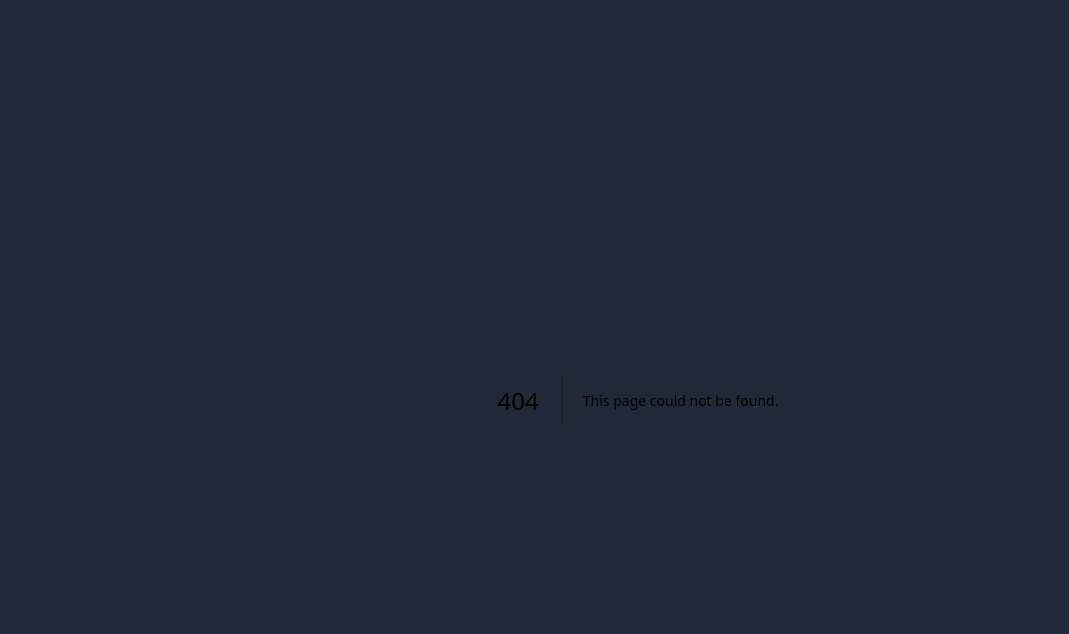
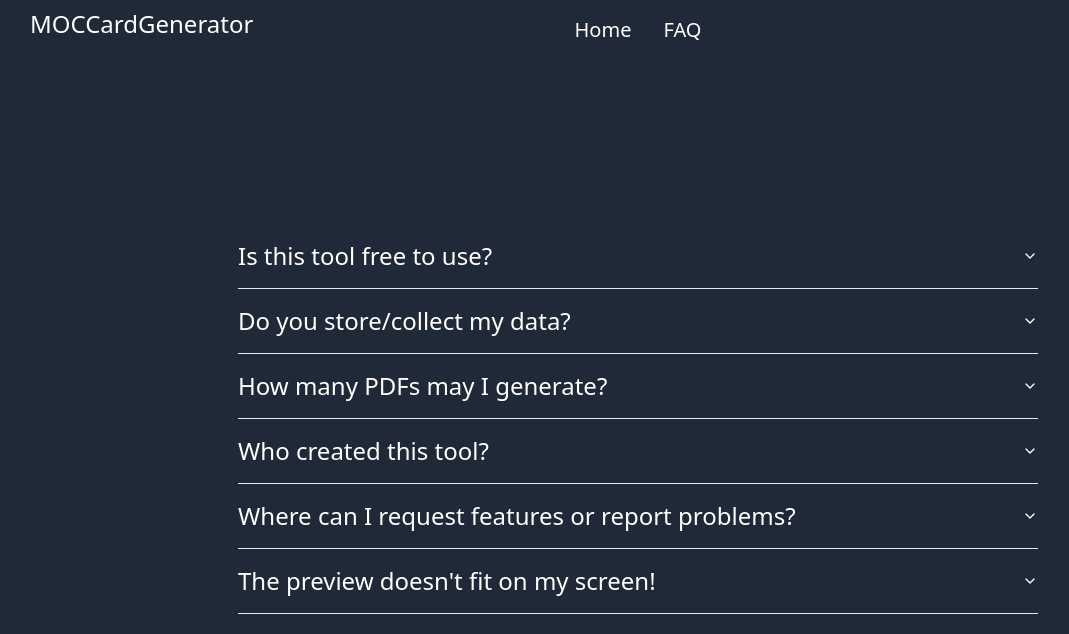
Before and after one commit to mocdaniel/moccardgenerator, a Next.js app: page /faq in a window 1280 px wide. Before the commit this address had no page. Shown: the top 634 px of the page, without its empty margins (2-1071 px from the left). Built offline with nearby package versions, Linux system fonts and the light colour scheme.

Commit message:
Adds FAQ

```diff
--- a/components/Header.tsx
+++ b/components/Header.tsx
@@ -3,7 +3,7 @@
 import {FileDownIcon } from "lucide-react";
 
 type HeaderProps = {
-    renderImage: () => void;
+    renderImage: (() => void) | null;
 }
 export default function Header(props: HeaderProps) {
     return (
@@ -13,12 +13,12 @@
                 <Link className="hover:underline text-xl pt-4" href={"/"}>Home</Link>
                 <Link className="hover:underline text-xl pt-4" href={"/faq"}>FAQ</Link>
             </div>
-            <div className="flex flex-row gap-4 absolute right-8 pt-2 justify-between">
-                <Button onClick={props.renderImage} variant="affirmative">
+            { props.renderImage &&
+                <Button className="absolute right-8 pt-2" onClick={props.renderImage} variant="affirmative">
                     <FileDownIcon className="mr-2"/>
                     Download PDF
                 </Button>
-            </div>
+            }
         </div>
     )
 }
--- /dev/null
+++ b/components/ui/accordion.tsx
@@ -0,0 +1,56 @@
+import * as React from "react"
+import * as AccordionPrimitive from "@radix-ui/react-accordion"
+import { ChevronDown } from "lucide-react"
+
+import { cn } from "@/lib/utils"
+
+const Accordion = AccordionPrimitive.Root
+
+const AccordionItem = React.forwardRef<
+  React.ElementRef<typeof AccordionPrimitive.Item>,
+  React.ComponentPropsWithoutRef<typeof AccordionPrimitive.Item>
+>(({ className, ...props }, ref) => (
+  <AccordionPrimitive.Item
+    ref={ref}
+    className={cn("border-b", className)}
+    {...props}
+  />
+))
+AccordionItem.displayName = "AccordionItem"
+
+const AccordionTrigger = React.forwardRef<
+  React.ElementRef<typeof AccordionPrimitive.Trigger>,
+  React.ComponentPropsWithoutRef<typeof AccordionPrimitive.Trigger>
+>(({ className, children, ...props }, ref) => (
+  <AccordionPrimitive.Header className="flex">
+    <AccordionPrimitive.Trigger
+      ref={ref}
+      className={cn(
+        "flex flex-1 items-center justify-between py-4 font-medium transition-all hover:underline [&[data-state=open]>svg]:rotate-180",
+        className
+      )}
+      {...props}
+    >
+      {children}
+      <ChevronDown className="h-4 w-4 shrink-0 transition-transform duration-200" />
+    </AccordionPrimitive.Trigger>
+  </AccordionPrimitive.Header>
+))
+AccordionTrigger.displayName = AccordionPrimitive.Trigger.displayName
+
+const AccordionContent = React.forwardRef<
+  React.ElementRef<typeof AccordionPrimitive.Content>,
+  React.ComponentPropsWithoutRef<typeof AccordionPrimitive.Content>
+>(({ className, children, ...props }, ref) => (
+  <AccordionPrimitive.Content
+    ref={ref}
+    className="overflow-hidden text-sm transition-all data-[state=closed]:animate-accordion-up data-[state=open]:animate-accordion-down"
+    {...props}
+  >
+    <div className={cn("pb-4 pt-0", className)}>{children}</div>
+  </AccordionPrimitive.Content>
+))
+
+AccordionContent.displayName = AccordionPrimitive.Content.displayName
+
+export { Accordion, AccordionItem, AccordionTrigger, AccordionContent }
--- a/package.json
+++ b/package.json
@@ -9,6 +9,7 @@
     "lint": "next lint"
   },
   "dependencies": {
+    "@radix-ui/react-accordion": "^1.1.2",
     "@radix-ui/react-dropdown-menu": "^2.0.6",
     "@radix-ui/react-slot": "^1.0.2",
     "@types/node": "18.15.3",
--- /dev/null
+++ b/pages/faq.tsx
@@ -0,0 +1,50 @@
+import Header from "@/components/Header";
+import { Accordion, AccordionContent, AccordionItem, AccordionTrigger } from "@/components/ui/accordion";
+
+export default function Faq() {
+    return (
+        <>
+            <Header renderImage={null}/>
+            <div className="mx-auto w-[800px] text-white mt-48">
+                <Accordion type="multiple">
+                    <AccordionItem value="item-1">
+                        <AccordionTrigger className="text-2xl">Is this tool free to use?</AccordionTrigger>
+                        <AccordionContent className="text-xl">
+                            <b>Yes.</b> MOCCardGenerator is free to use and will always be free to use.
+                        </AccordionContent>
+                    </AccordionItem>
+                    <AccordionItem value="item-2">
+                        <AccordionTrigger className="text-2xl">Do you store/collect my data?</AccordionTrigger>
+                        <AccordionContent className="text-xl">
+                            <b>No.</b> The whole application runs exclusively in your browser. No data is sent to our server.<br/>In fact, we don't even see what you are uploading or generating.
+                        </AccordionContent>
+                    </AccordionItem>
+                    <AccordionItem value="item-3">
+                        <AccordionTrigger className="text-2xl">How many PDFs may I generate?</AccordionTrigger>
+                        <AccordionContent className="text-xl">
+                            <b>As many as you want to!</b> There is no quota. We might add the possibility to generate bulks of PDFs in the future.
+                        </AccordionContent>
+                    </AccordionItem>
+                    <AccordionItem value="item-4">
+                        <AccordionTrigger className="text-2xl">Who created this tool?</AccordionTrigger>
+                        <AccordionContent className="text-xl">
+                            <b><a className="underline" href="https://roguebricks.de">RogueBricks LUG</a>.</b> More accurately, Daniel/dbodkylego.
+                        </AccordionContent>
+                    </AccordionItem>
+                    <AccordionItem value="item-5">
+                        <AccordionTrigger className="text-2xl">Where can I request features or report problems?</AccordionTrigger>
+                        <AccordionContent className="text-xl">
+                            <b>Via Mail.</b> Send a message Daniel's way (<b>dbodky[at]gmail[dot]com</b>) and he'll be in touch!
+                        </AccordionContent>
+                    </AccordionItem>
+                    <AccordionItem value="item-6">
+                        <AccordionTrigger className="text-2xl">The preview doesn't fit on my screen!</AccordionTrigger>
+                        <AccordionContent className="text-xl">
+                            <b>This can happen.</b> Daniel's no web designer. Better responsive design is on the roadmap.
+                        </AccordionContent>
+                    </AccordionItem>
+                </Accordion>
+            </div>
+        </>
+    )
+}
```
Also changed, not shown: 1 other file (tests, documents, lock files or other folders).
